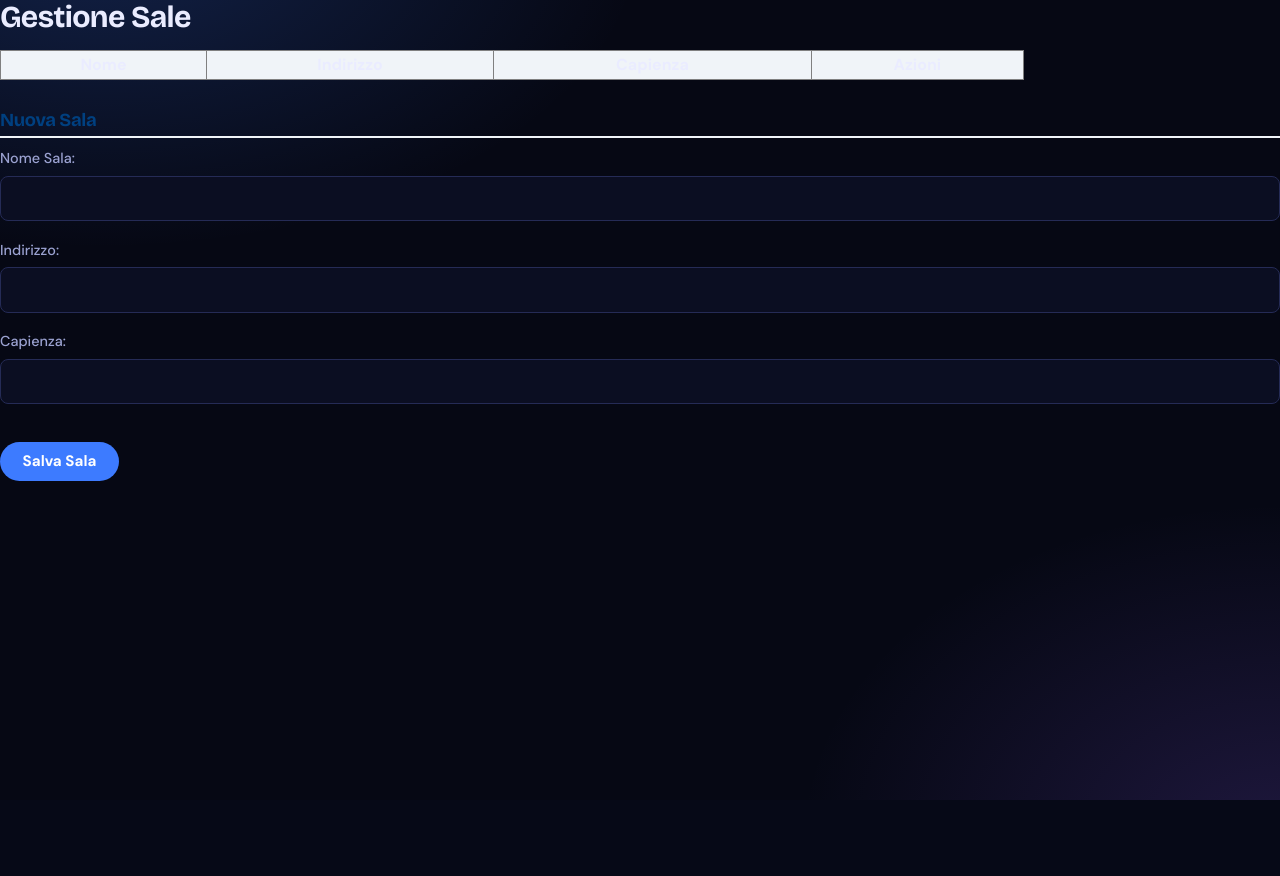
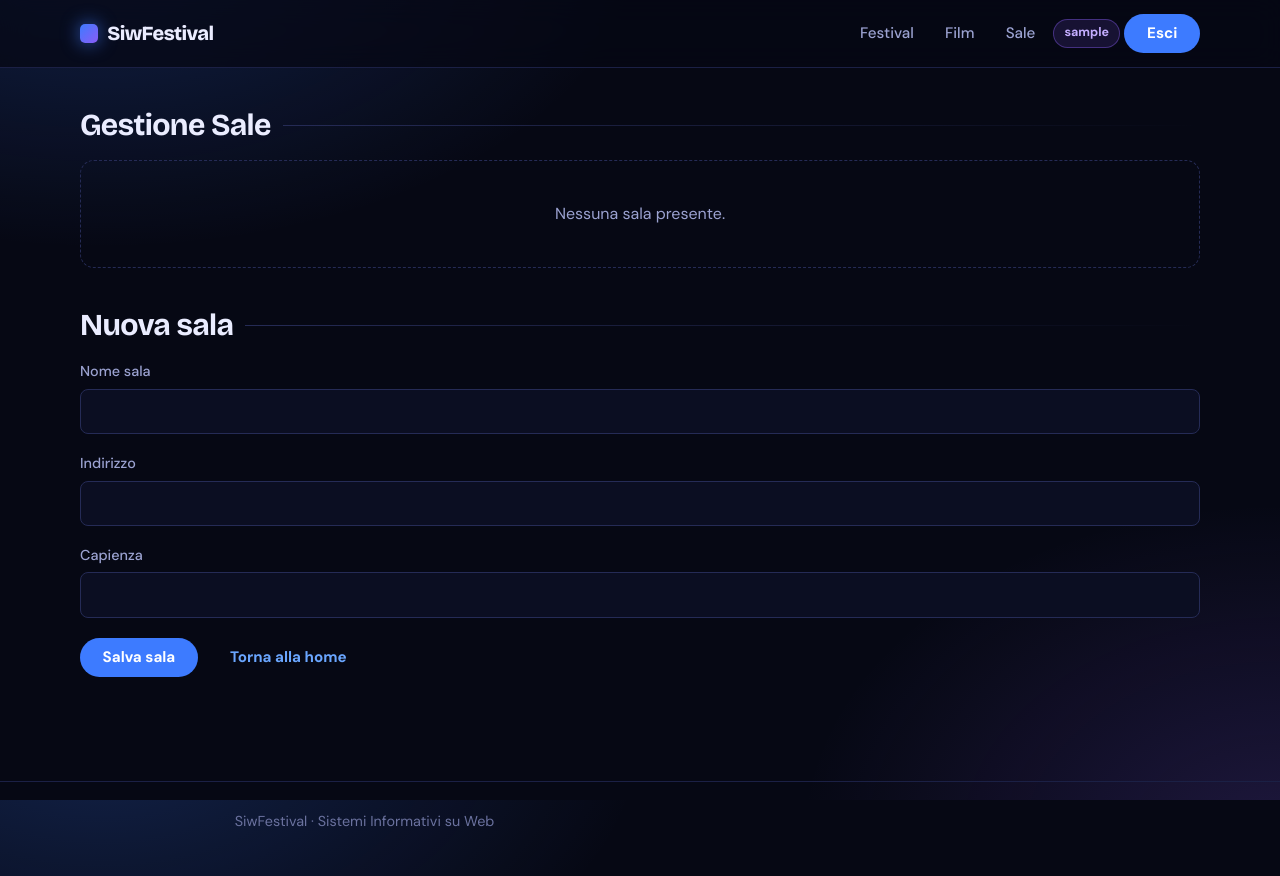
Before and after one commit to Shikooo8/SIW_PROG_DOC, a Spring Boot app: page /admin/sale in a window 1280 px wide. Before the commit the page ends 800 px from the top, so only its background shows below. Run offline with Spring Boot 4, Linux system fonts and the light colour scheme; the visitor is signed in with stand-in values (Sample User, id 1); data that the repository does not hold is empty; some of the project's set-up classes (security, data sources, template engines, error pages and the like) are left out, and stand-ins take their place; some libraries are stand-ins or nearby versions.

Commit message:
Fix Sala and Attore manage

```diff
--- a/siw-festival/src/main/java/it/uniroma3/siw_festival/controller/FilmController.java
+++ b/siw-festival/src/main/java/it/uniroma3/siw_festival/controller/FilmController.java
@@ -1,6 +1,4 @@
 package it.uniroma3.siw_festival.controller;
-
-import java.util.List;
 
 import org.springframework.data.domain.Page;
 import org.springframework.security.authentication.AnonymousAuthenticationToken;
@@ -60,6 +58,7 @@ public class FilmController {
     @GetMapping("/film/{id}")
     public String show(@PathVariable("id") Long id, Model model, Authentication authentication) {
         model.addAttribute("film", filmService.findById(id));
+        model.addAttribute("mediaVoti", recensioneService.mediaVoti(id));
 
         boolean loggato = authentication != null
                 && !(authentication instanceof AnonymousAuthenticationToken);
--- a/siw-festival/src/main/java/it/uniroma3/siw_festival/repository/AttoreRepository.java
+++ b/siw-festival/src/main/java/it/uniroma3/siw_festival/repository/AttoreRepository.java
@@ -11,5 +11,7 @@ import it.uniroma3.siw_festival.model.Attore;
 public interface AttoreRepository extends CrudRepository<Attore, Long> {
     boolean existsByNomeAndCognome(String nome, String cognome);
 
+    boolean existsByNomeAndCognomeAndIdNot(String nome, String cognome, Long id);
+
     List<Attore> findTop15ByCognomeStartingWithIgnoreCaseOrNomeStartingWithIgnoreCaseOrderByCognomeAscNomeAsc(String cognome, String nome);
 }
--- a/siw-festival/src/main/java/it/uniroma3/siw_festival/repository/RecensioneRepository.java
+++ b/siw-festival/src/main/java/it/uniroma3/siw_festival/repository/RecensioneRepository.java
@@ -12,9 +12,11 @@ import it.uniroma3.siw_festival.model.Recensione;
 public interface RecensioneRepository extends CrudRepository<Recensione, Long> {
     List<Recensione> findByFilmId(Long filmId);
 
-
     @Query("SELECT r FROM Recensione r WHERE r.film.id = :filmId AND r.utente.username = :username")
-Optional<Recensione> findByFilmIdAndUsername(@Param("filmId") Long filmId, @Param("username") String username);
+    Optional<Recensione> findByFilmIdAndUsername(@Param("filmId") Long filmId, @Param("username") String username);
 
     boolean existsByFilmTitoloAndFilmAnnoAndUtenteUsername(String filmTitolo, Integer filmAnno, String username);
+
+    @Query("SELECT AVG(r.voto) FROM Recensione r WHERE r.film.id = :filmId")
+    Double mediaVotoByFilmId(@Param("filmId") Long filmId);
 }
--- a/siw-festival/src/main/java/it/uniroma3/siw_festival/service/RecensioneService.java
+++ b/siw-festival/src/main/java/it/uniroma3/siw_festival/service/RecensioneService.java
@@ -92,4 +92,9 @@ public class RecensioneService {
     public Recensione findByFilmIdAndUsername(Long filmId, String username) {
         return recensioneRepository.findByFilmIdAndUsername(filmId, username).orElse(null);
     }
+
+    @Transactional(readOnly = true)
+    public Double mediaVoti(Long filmId) {
+        return recensioneRepository.mediaVotoByFilmId(filmId);
+    }
 }
--- a/siw-festival/src/main/resources/messages/messages.properties
+++ b/siw-festival/src/main/resources/messages/messages.properties
@@ -10,3 +10,4 @@ Min=Valore troppo basso
 Max=Valore troppo alto
 festival.duplicate=Un festival con questo nome e anno esiste già nel sistema.
 immagine.nonValida=Immagine non valida: usa un file JPG, PNG o WEBP
+attore.duplicate=Esiste già un attore con questo nome e cognome
--- a/siw-festival/src/main/resources/static/css/stile.css
+++ b/siw-festival/src/main/resources/static/css/stile.css
@@ -619,3 +619,26 @@ input.has-error, select.has-error, textarea.has-error { border-color: var(--dang
 .search-bar { display: flex; gap: .6rem; margin-bottom: 1.75rem; }
 .search-bar input { flex: 1; }
 .pagination { display: flex; justify-content: center; flex-wrap: wrap; gap: .4rem; margin-top: 2.25rem; }
+
+
+.section-head {
+    display: flex;
+    justify-content: space-between; /* titolo a sinistra, riquadro a destra */
+    align-items: center;
+    flex-wrap: wrap;                /* su mobile va a capo invece di rompersi */
+    gap: 1rem;
+    margin-bottom: 1rem;
+}
+.section-head .section-title { margin: 0; }
+
+.review-stats {
+    display: flex;
+    gap: 1.5rem;
+    padding: 0.6rem 1.2rem;
+    border-radius: 12px;
+    background: #e0f2fe;   /* <-- SOSTITUISCI col celestino che usi negli altri riquadri */
+    color: #0c4a6e;        /* testo scuro per restare leggibile sul chiaro */
+}
+.stat { display: flex; flex-direction: column; align-items: center; }
+.stat-value { font-size: 1.4rem; font-weight: 700; }
+.stat-label { font-size: 0.75rem; opacity: 0.8; }
--- a/siw-festival/src/main/resources/templates/admin/sala/manage.html
+++ b/siw-festival/src/main/resources/templates/admin/sala/manage.html
@@ -1,56 +1,82 @@
 <!DOCTYPE html>
 <html xmlns:th="http://www.thymeleaf.org">
+
 <head>
-    <title>Gestione Sale</title>
+    <meta charset="UTF-8">
+    <title>Gestione Sale - SiwFestival</title>
     <link rel="stylesheet" th:href="@{/css/stile.css}" />
+    <link rel="icon" type="image/svg+xml" th:href="@{/favicon.svg}">
 </head>
+
 <body>
-    <div class="nav-container" style="flex-direction: column; align-items: center;">
-        <h2>Gestione Sale</h2>
+    <header th:replace="~{fragments/base.html :: intestazione}"></header>
 
-        <table border="1" style="width: 80%; margin-bottom: 30px; text-align: center; background-color: white; border-collapse: collapse;">
-            <tr style="background-color: #f0f4f8;">
+    <main class="container">
+
+        <!-- ELENCO SALE -->
+        <section class="section">
+            <h2 class="section-title">Gestione Sale</h2>
+
+            <div class="empty" th:if="${sale == null or sale.isEmpty()}">
+                Nessuna sala presente.
+            </div>
+
+            <div class="table-wrap" th:unless="${sale == null or sale.isEmpty()}">
+                <table class="table">
+                    <thead>
+                        <tr>
                             <th>Nome</th>
                             <th>Indirizzo</th>
                             <th>Capienza</th>
                             <th>Azioni</th>
                         </tr>
+                    </thead>
+                    <tbody>
                         <tr th:each="s : ${sale}">
                             <td th:text="${s.nome}">Nome</td>
                             <td th:text="${s.indirizzo}">Indirizzo</td>
-                <td th:text="${s.capienza}">Capienza</td>
+                            <td th:text="${s.capienza}">100</td>
                             <td>
-                    <a th:href="@{'/admin/sale/' + ${s.id} + '/edit'}">Modifica</a> |
+                                <a class="btn btn-secondary" th:href="@{'/admin/sala/' + ${s.id} + '/edit'}">Modifica</a>
                             </td>
                         </tr>
+                    </tbody>
                 </table>
+            </div>
+        </section>
 
-        <!-- Box Nuova Sala -->
-        <div class="form-box">
-            <h3 style="margin-top:0; color: #004080; border-bottom: 2px solid #f0f4f8; padding-bottom: 5px;">Nuova Sala</h3>
+        <!-- NUOVA SALA -->
+        <section class="section">
+            <h2 class="section-title">Nuova sala</h2>
 
-            <form th:action="@{/admin/sale}" method="POST" th:object="${nuovaSala}">
+            <form th:action="@{/admin/sale}" method="POST" th:object="${nuovaSala}" class="form">
 
                 <div class="form-group">
-                    <label class="form-label">Nome Sala:</label>
-                    <input type="text" th:field="*{nome}" class="input-field" required/>
-                    <span th:if="${#fields.hasErrors('nome')}" th:errors="*{nome}" class="error-text"></span>
+                    <label class="form-label" for="nome">Nome sala</label>
+                    <input type="text" id="nome" th:field="*{nome}" class="input-field" required />
+                    <span class="error-text" th:if="${#fields.hasErrors('nome')}" th:errors="*{nome}"></span>
                 </div>
 
-                <div class="form-group" style="margin-top: 15px;">
-                    <label class="form-label">Indirizzo:</label>
-                    <input type="text" th:field="*{indirizzo}" class="input-field"/>
+                <div class="form-group">
+                    <label class="form-label" for="indirizzo">Indirizzo</label>
+                    <input type="text" id="indirizzo" th:field="*{indirizzo}" class="input-field" />
                 </div>
 
-                <div class="form-group" style="margin-top: 15px;">
-                    <label class="form-label">Capienza:</label>
-                    <input type="number" th:field="*{capienza}" class="input-field" required min="1"/>
-                    <span th:if="${#fields.hasErrors('capienza')}" th:errors="*{capienza}" class="error-text"></span>
+                <div class="form-group">
+                    <label class="form-label" for="capienza">Capienza</label>
+                    <input type="number" id="capienza" th:field="*{capienza}" class="input-field" required min="1" />
+                    <span class="error-text" th:if="${#fields.hasErrors('capienza')}" th:errors="*{capienza}"></span>
                 </div>
 
-                <button type="submit" class="nav-button" style="margin-top: 20px;">Salva Sala</button>
+                <div class="show-actions">
+                    <button type="submit" class="btn btn-primary">Salva sala</button>
+                    <a th:href="@{/}" class="btn btn-ghost">Torna alla home</a>
+                </div>
             </form>
-        </div>
-    </div>
+        </section>
+    </main>
+
+    <footer th:replace="~{fragments/base.html :: footer}"></footer>
 </body>
+
 </html>
```
Also changed, not shown: siw-festival/src/main/java/it/uniroma3/siw_festival/controller/AttoreController.java (+16 -25 lines), siw-festival/src/main/java/it/uniroma3/siw_festival/controller/AuthController.java (+0 -7 lines), siw-festival/src/main/java/it/uniroma3/siw_festival/service/AttoreService.java (+13 -0 lines), siw-festival/src/main/resources/templates/admin/attore/edit.html (added, +50 -0 lines), siw-festival/src/main/resources/templates/admin/index.html (deleted, +0 -31 lines), siw-festival/src/main/resources/templates/admin/sala/edit.html (+29 -20 lines), siw-festival/src/main/resources/templates/film/show.html (+13 -3 lines), README.md. Lines whose indentation alone changed are shown as unchanged.
